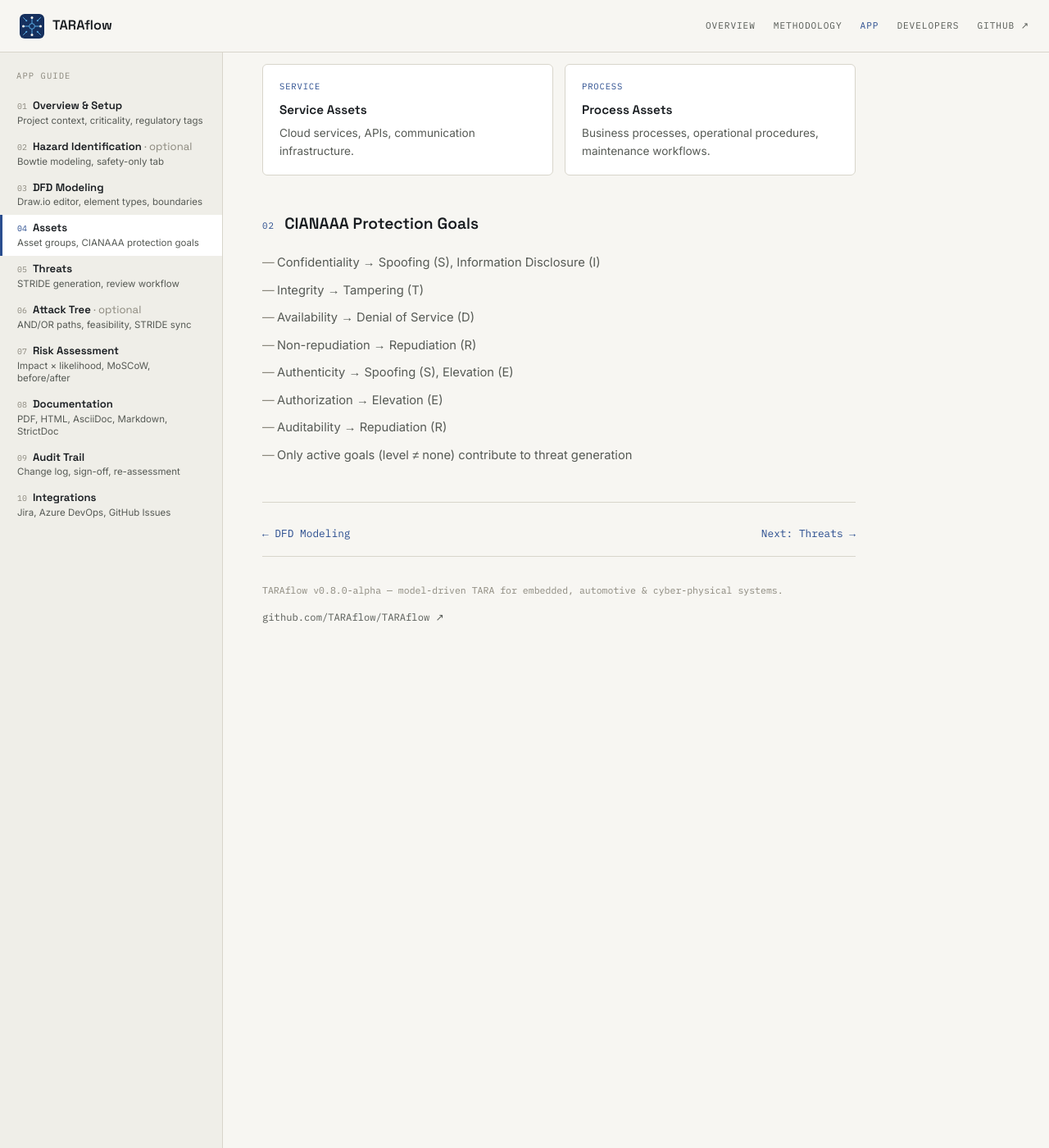
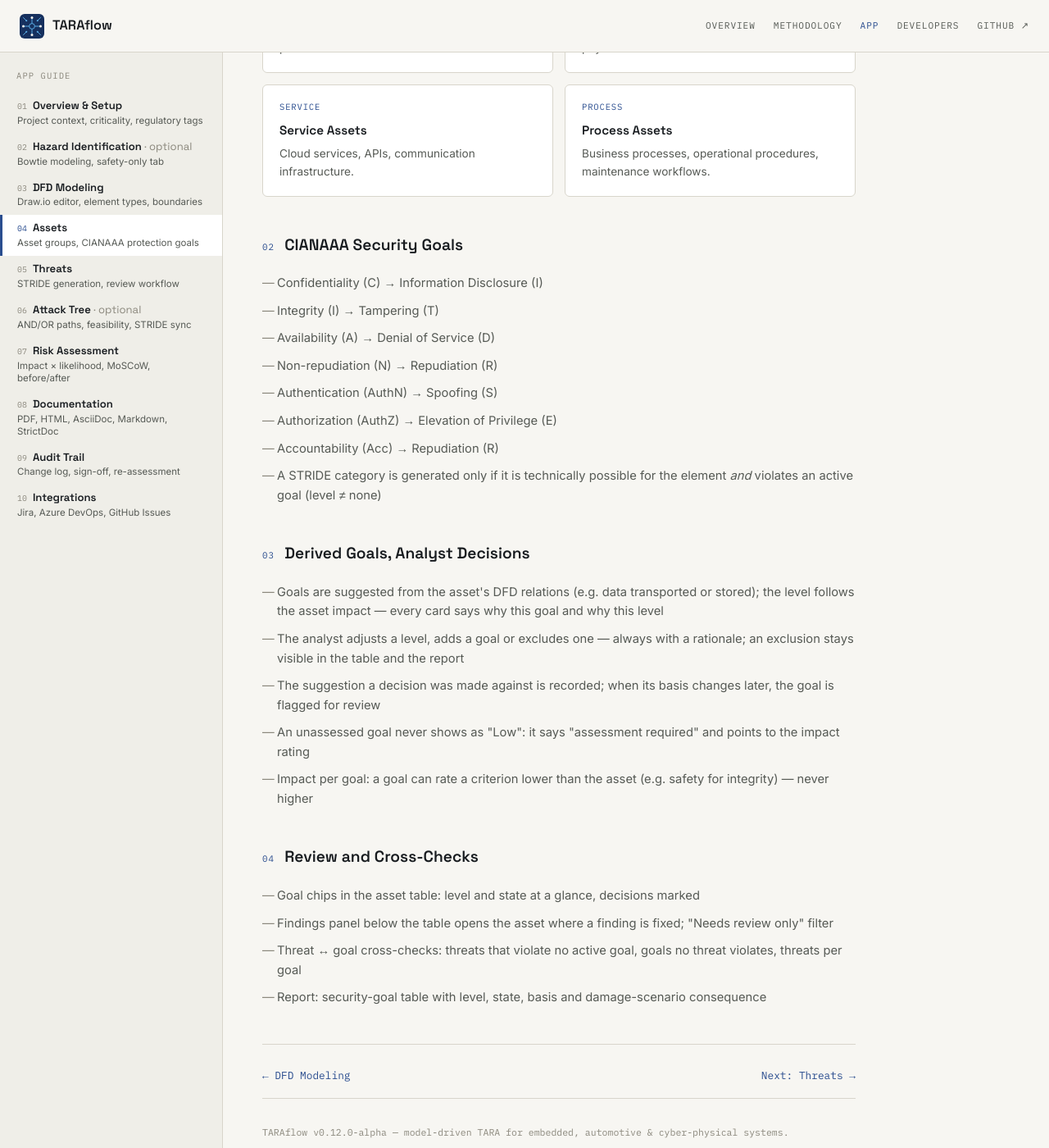
Before and after one commit to TARAflow/TARAflow.github.io, a Jekyll site: the page built from app/assets.html, in a window 1280 px wide and 1400 px high, scrolled down 628 px. Shown: the whole window at 82% size. Built offline with Jekyll 4.4.1, drawn with Linux system fonts in a browser that asks for light colours; before the commit the page ends 1479 px from its top, so only the background shows below that; some of the changed text lies outside the part shown.

Commit message:
docs(site): v0.12.0-alpha — security goals, impact aggregation, generation drift
- Assets: correct CIANAAA → STRIDE mapping (C → I, AuthN → S, AuthZ → E,
  Acc → R; the page listed S/E for confidentiality/authenticity), the
  intersection rule, derived goals with analyst decisions, review and
  cross-checks.
- Risks: impact from the violated security goals, impact aggregation
  (harm floor / maximum), asset weights as default, preview and
  explanation; likelihood methods.
- Threats: goal filter in generation, generation drift review.
- Footer v0.12.0-alpha (was v0.8.0-alpha); README "latest release" link
  points to the TARAflow releases (was the site repo, v0.7.0-alpha).

```diff
--- a/_includes/footer.html
+++ b/_includes/footer.html
@@ -1,6 +1,6 @@
 <footer style="border-top:1px solid var(--line); padding:32px 0 8px; margin-top:16px;">
   <div style="display:flex; flex-wrap:wrap; gap:14px; align-items:center; justify-content:space-between; font-family:'IBM Plex Mono',monospace;">
-    <span style="font-size:0.72rem; color:var(--ink-mute);">TARAflow v0.8.0-alpha — model-driven TARA for embedded, automotive &amp; cyber-physical systems.</span>
+    <span style="font-size:0.72rem; color:var(--ink-mute);">TARAflow v0.12.0-alpha — model-driven TARA for embedded, automotive &amp; cyber-physical systems.</span>
     <a href="https://github.com/TARAflow/TARAflow" target="_blank" rel="noopener" style="font-size:0.76rem; color:var(--ink-dim); text-decoration:none;">github.com/TARAflow/TARAflow ↗</a>
   </div>
 </footer>
--- a/app/assets.html
+++ b/app/assets.html
@@ -2,13 +2,13 @@
 layout: default
 section: app
 title: "TARAflow — App — Assets"
-description: "Assets are the items of value in your system — data, functions, infrastructure, and physical components. Assigning CIANAAA protection goals to assets drives which STRIDE categories are generated for linked elements."
+description: "Assets are the items of value in your system — data, functions, infrastructure, and physical components. TARAflow derives CIANAAA security goals from the DFD relations and the asset impact; the analyst confirms, adjusts or excludes them. The goals drive threat generation and the risk impact."
 ---
 
 <div class="page-head">
   <div class="eyebrow">App / 04</div>
   <h1>Assets</h1>
-  <p>Assets are the items of value in your system — data, functions, infrastructure, and physical components. Assigning CIANAAA protection goals to assets drives which STRIDE categories are generated for linked elements.</p>
+  <p>Assets are the items of value in your system — data, functions, infrastructure, and physical components. TARAflow derives CIANAAA security goals from the DFD relations and the asset impact; the analyst confirms, adjusts or excludes them. The goals drive threat generation and the risk impact.</p>
 </div>
 
 <section>
@@ -24,16 +24,37 @@
 </section>
 
 <section>
-  <div class="sec-head"><span class="sec-tag">02</span><h2 class="sec-title">CIANAAA Protection Goals</h2></div>
+  <div class="sec-head"><span class="sec-tag">02</span><h2 class="sec-title">CIANAAA Security Goals</h2></div>
   <ul class="bullet-list">
-    <li>Confidentiality → Spoofing (S), Information Disclosure (I)</li>
-    <li>Integrity → Tampering (T)</li>
-    <li>Availability → Denial of Service (D)</li>
-    <li>Non-repudiation → Repudiation (R)</li>
-    <li>Authenticity → Spoofing (S), Elevation (E)</li>
-    <li>Authorization → Elevation (E)</li>
-    <li>Auditability → Repudiation (R)</li>
-    <li>Only active goals (level ≠ none) contribute to threat generation</li>
+    <li>Confidentiality (C) → Information Disclosure (I)</li>
+    <li>Integrity (I) → Tampering (T)</li>
+    <li>Availability (A) → Denial of Service (D)</li>
+    <li>Non-repudiation (N) → Repudiation (R)</li>
+    <li>Authentication (AuthN) → Spoofing (S)</li>
+    <li>Authorization (AuthZ) → Elevation of Privilege (E)</li>
+    <li>Accountability (Acc) → Repudiation (R)</li>
+    <li>A STRIDE category is generated only if it is technically possible for the element <em>and</em> violates an active goal (level ≠ none)</li>
+  </ul>
+</section>
+
+<section>
+  <div class="sec-head"><span class="sec-tag">03</span><h2 class="sec-title">Derived Goals, Analyst Decisions</h2></div>
+  <ul class="bullet-list">
+    <li>Goals are suggested from the asset's DFD relations (e.g. data transported or stored); the level follows the asset impact — every card says why this goal and why this level</li>
+    <li>The analyst adjusts a level, adds a goal or excludes one — always with a rationale; an exclusion stays visible in the table and the report</li>
+    <li>The suggestion a decision was made against is recorded; when its basis changes later, the goal is flagged for review</li>
+    <li>An unassessed goal never shows as "Low": it says "assessment required" and points to the impact rating</li>
+    <li>Impact per goal: a goal can rate a criterion lower than the asset (e.g. safety for integrity) — never higher</li>
+  </ul>
+</section>
+
+<section>
+  <div class="sec-head"><span class="sec-tag">04</span><h2 class="sec-title">Review and Cross-Checks</h2></div>
+  <ul class="bullet-list">
+    <li>Goal chips in the asset table: level and state at a glance, decisions marked</li>
+    <li>Findings panel below the table opens the asset where a finding is fixed; "Needs review only" filter</li>
+    <li>Threat ↔ goal cross-checks: threats that violate no active goal, goals no threat violates, threats per goal</li>
+    <li>Report: security-goal table with level, state, basis and damage-scenario consequence</li>
   </ul>
 </section>
 
--- a/app/threats.html
+++ b/app/threats.html
@@ -43,11 +43,11 @@
 <section id="workflow">
   <div class="sec-head"><span class="sec-tag">03</span><h2 class="sec-title">Review Workflow</h2></div>
   <div class="workflow-steps">
-    <div class="wstep"><div class="wstep-left"><div class="wnum">1</div><div class="wline"></div></div><div class="wstep-right"><h4>Generate</h4><p>Click "Generate Threats" to run the generator for all DFD elements. TARAflow creates one threat per applicable STRIDE category per element, filtered by element type, technology, and protocol properties.</p></div></div>
+    <div class="wstep"><div class="wstep-left"><div class="wnum">1</div><div class="wline"></div></div><div class="wstep-right"><h4>Generate</h4><p>Click "Generate Threats" to run the generator for all DFD elements. TARAflow creates one threat per applicable STRIDE category per element, filtered by element type, technology, and protocol properties — and only for categories that violate an active security goal of the linked assets.</p></div></div>
     <div class="wstep"><div class="wstep-left"><div class="wnum">2</div><div class="wline"></div></div><div class="wstep-right"><h4>Review &amp; Prioritize</h4><p>Each generated threat has a description, cause, attack scenario, and proposed mitigations pre-filled from the catalog. Review each threat and mark it as relevant, not relevant, or deferred.</p></div></div>
     <div class="wstep"><div class="wstep-left"><div class="wnum">3</div><div class="wline"></div></div><div class="wstep-right"><h4>Link Assets</h4><p>Threats are automatically linked to the assets on the source DFD element. Verify the asset links and adjust if needed — asset CIANAAA goals determine which STRIDE categories were generated.</p></div></div>
     <div class="wstep"><div class="wstep-left"><div class="wnum">4</div><div class="wline"></div></div><div class="wstep-right"><h4>Assign Mitigations</h4><p>Each threat comes with catalog mitigations pre-proposed. Mitigations already reflected in DFD element properties are automatically marked as implemented. Add, remove, or replace mitigations as needed.</p></div></div>
-    <div class="wstep"><div class="wstep-left"><div class="wnum">5</div></div><div class="wstep-right"><h4>Sync after DFD changes</h4><p>When the DFD changes — new elements, renamed components, moved boundaries — TARAflow detects which threats are orphaned or missing and offers a one-click sync. Manual threat assignments are preserved.</p></div></div>
+    <div class="wstep"><div class="wstep-left"><div class="wnum">5</div></div><div class="wstep-right"><h4>Sync after DFD changes</h4><p>When the DFD changes — new elements, renamed components, moved boundaries — TARAflow detects which threats are orphaned or missing and offers a one-click sync. Manual threat assignments are preserved. When generation rules or security goals change, threats the current rules no longer produce are listed for review — keep (marked as retained) or remove; nothing is dropped silently.</p></div></div>
   </div>
 </section>
 
```
Also changed, not shown: app/risks.html (+13 -3 lines), README.md.
